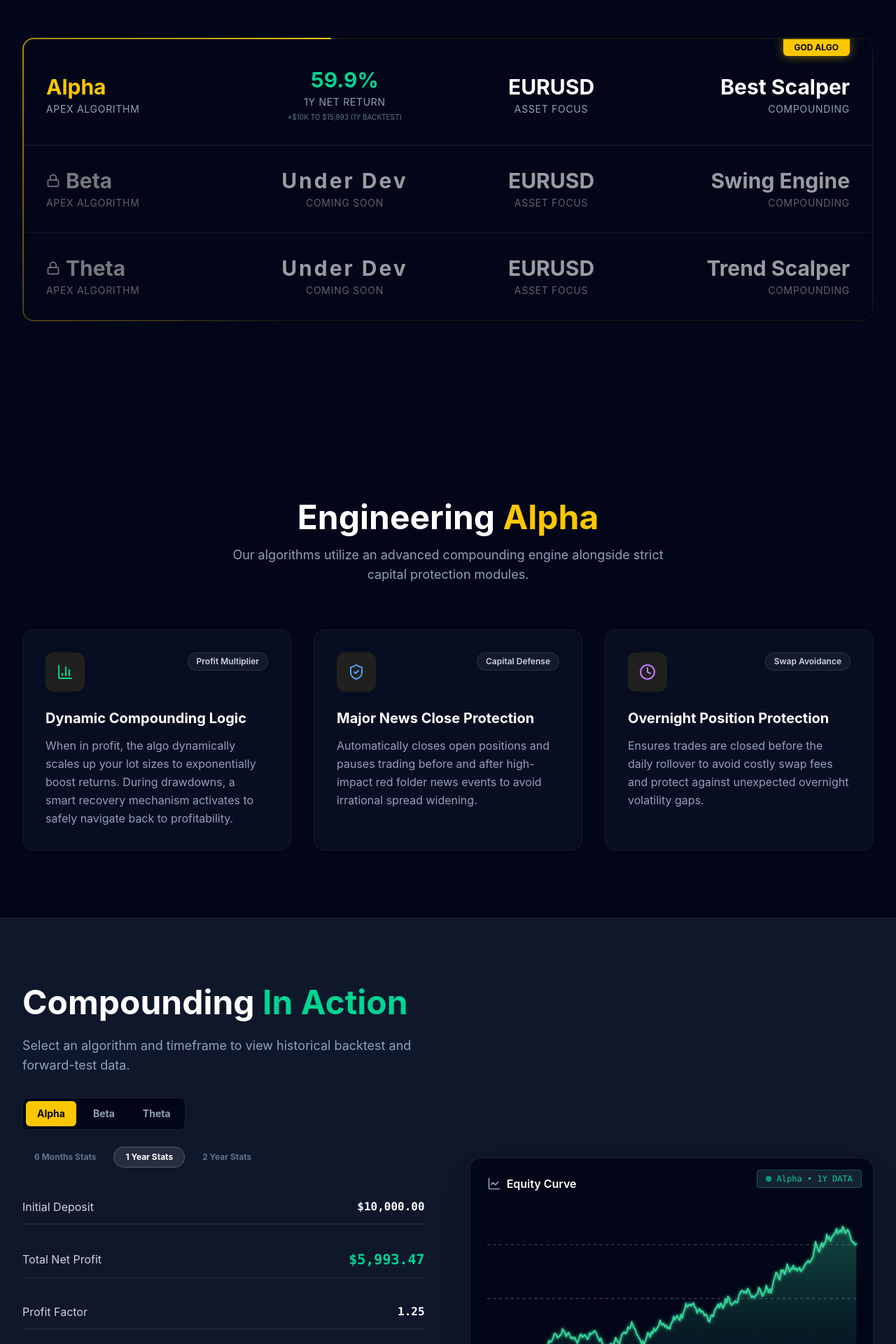
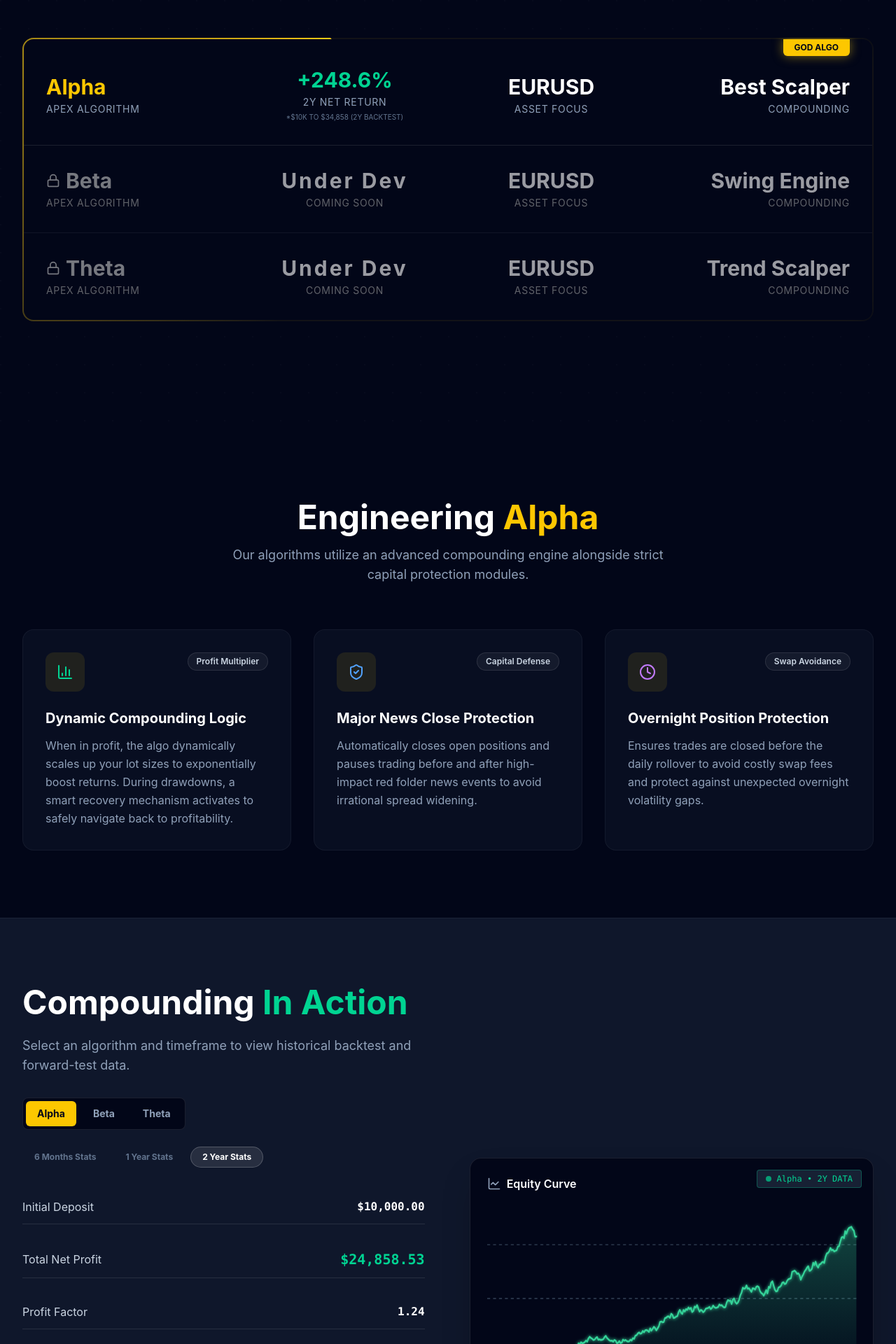
Before and after one commit to ApexTradingAlgo/apex-algo-web, a React (Vite) app: page / in a window 1280 px wide. Shown: the part 640-2560 px from the top of the page at 70% size. Built offline with nearby package versions, Linux system fonts and the light colour scheme.

Commit message:
feat: update hero highlight to 2-year highest return (+248.6%) and default performance view to 2Y

```diff
--- a/src/App.jsx
+++ b/src/App.jsx
@@ -97,9 +97,9 @@ const Hero = () => (
             {
               name: 'Alpha',
               type: 'Best Scalper',
-              return: '59.9%',
-              returnLabel: '1Y Net Return',
-              footnote: '*$10k to $15,993 (1Y Backtest)',
+              return: '+248.6%',
+              returnLabel: '2Y Net Return',
+              footnote: '*$10k to $34,858 (2Y Backtest)',
               textColor: 'text-emerald-400'
             },
             {
@@ -161,7 +161,7 @@ const Hero = () => (
                 <div className="flex flex-wrap gap-2">
                   <div className={`${algo.textColor === 'text-emerald-400' ? 'bg-emerald-400/10 border-emerald-400/30' : 'bg-white/5 border-white/10'} border rounded-lg px-3 py-2 grow`}>
                     <div className={`text-[9px] ${algo.textColor === 'text-emerald-400' ? 'text-emerald-400/70' : 'text-slate-400'} uppercase tracking-wider mb-1`}>
-                      {algo.isDev ? 'Coming Soon' : `${algo.returnLabel} (1Y)`}
+                      {algo.isDev ? 'Coming Soon' : algo.returnLabel}
                     </div>
                     <div className={`${algo.isDev ? 'text-lg tracking-widest uppercase' : 'text-xl'} font-bold ${algo.textColor}`}>{algo.return}</div>
                   </div>
@@ -237,7 +237,7 @@ const Features = () => {
 
 const Performance = () => {
   const [algo, setAlgo] = useState('Alpha');
-  const [timeframe, setTimeframe] = useState('1Y');
+  const [timeframe, setTimeframe] = useState('2Y');
 
   const stats = {
     Alpha: {
```
